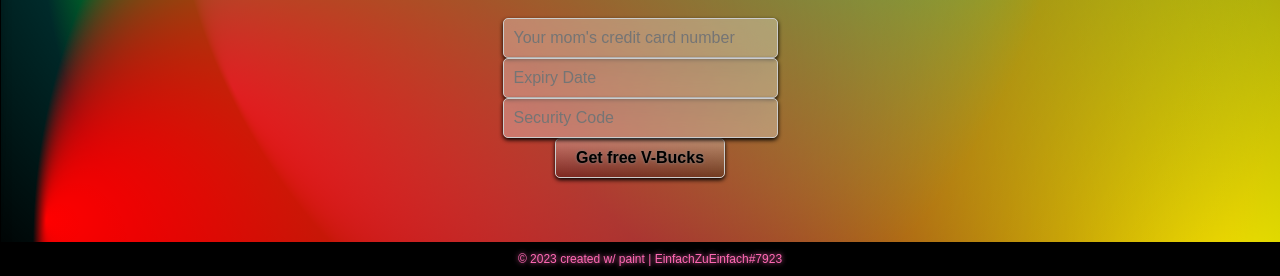
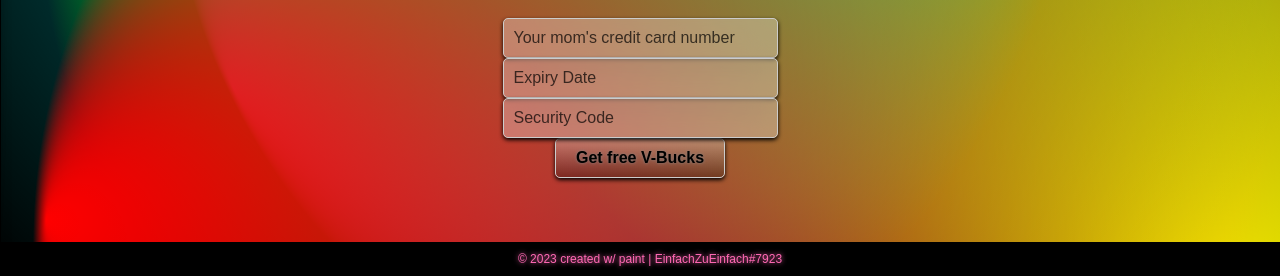
Before and after one commit to EinfachZuSchlecht/Website, a plain HTML site: page page.html in a window 1280 px wide. Shown: the part 524-800 px from the top of the page. Drawn offline with Linux system fonts and the light colour scheme; a script that the page names is missing.

Commit message:
Add files via upload

```diff
--- a/page.html
+++ b/page.html
@@ -93,6 +93,9 @@
 	  box-shadow: 0 2px 4px rgba(0, 0, 0, 3);
 	  backdrop-filter: blur(15px);
     }
+	input[type="text"]::placeholder {
+	  color: rgba(0, 0, 0, 0.7); /* Hellerer Placeholder-Text */
+}
 	.styled-button {
       background-color: rgba(0, 0, 0, 0);
       background-image: linear-gradient(to bottom, rgba(255, 255, 255, 0.3), rgba(0, 0, 0, 0.3));
```
